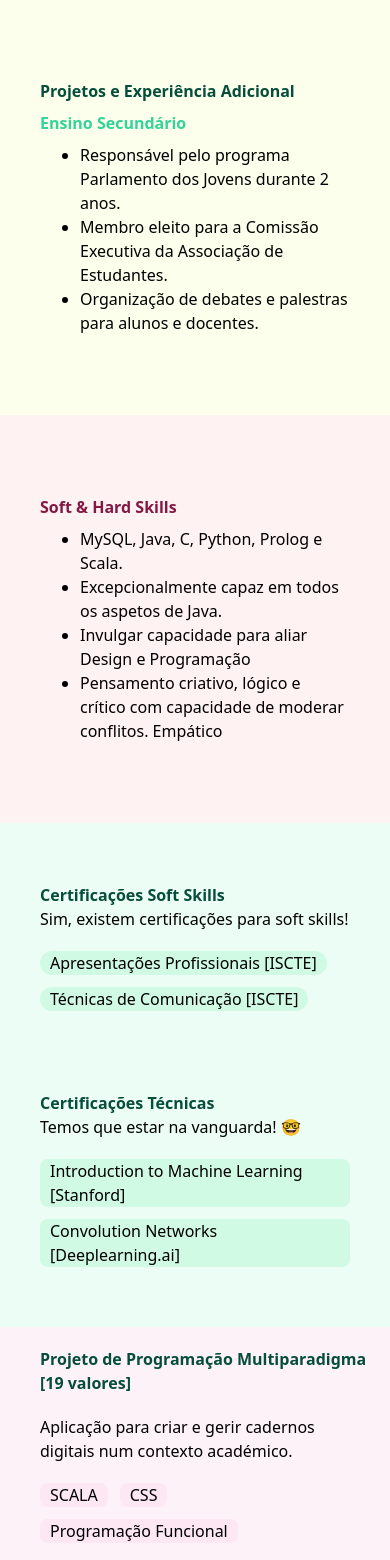
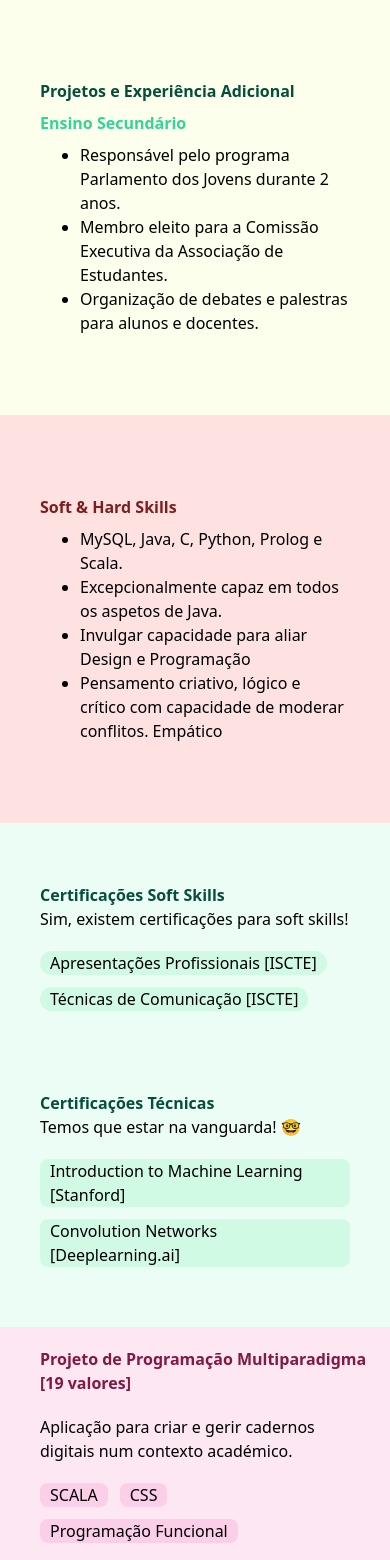
Before and after one commit to miguel-arrf/PersonalWebsite, a Django app: page / in a window 390 px wide. Shown: the part 1279-2839 px from the top of the page. Run offline with Django 3.2, Linux system fonts and the light colour scheme; style sheets or scripts are compiled from the project's sources; some libraries are stand-ins or nearby versions.

Commit message:
Colors updated

```diff
--- a/main/templates/main.html
+++ b/main/templates/main.html
@@ -373,9 +373,9 @@
             <!-- hero wrapper -->
             <div class="grid grid-cols-1 md:grid-cols-12 md:gap-8 lg:gap-10 xl:gap-28 items-center  ">
                 <!-- hero text -->
-                <div class="forthBlock transition col-start-2 col-span-10 md:rounded-2xl px-10 py-20  sm:rounded-none"
-                     style="background: #fff2f2">
-                    <p class="forthBlockHeadline text-base font-bold text-pink-900 sm:text-lg mx-auto">
+                <div class="forthBlock transition col-start-2 col-span-10 md:rounded-2xl px-10 py-20 bg-red-100 sm:rounded-none"
+                     >
+                    <p class="forthBlockHeadline text-base font-bold text-red-900 sm:text-lg mx-auto">
                         Soft & Hard Skills
                     </p>
 
@@ -492,12 +492,12 @@
             <!-- hero wrapper -->
             <div class="grid grid-cols-1 md:grid-cols-12 md:gap-8 lg:gap-10 xl:gap-28 items-center  ">
                 <!-- hero text -->
-                <div class="sm:col-start-1 md:col-start-2 lg:col-start-2 col-span-10 md:rounded-2xl px-5 py-5 bg-pink-50 sm:sm:rounded-none">
+                <div class="sm:col-start-1 md:col-start-2 lg:col-start-2 col-span-10 md:rounded-2xl px-5 py-5 bg-pink-100 sm:sm:rounded-none">
 
                     <div class="grid  grid-cols-6 rounded-2xl   md:gap-0 lg:gap-10 items-center ">
 
                         <div class="col-span-6 lg:col-span-3 rounded-2xl pl-5  sm:pt-20 sm:pb-10 lg:py-20">
-                            <p class="text-base font-bold text-green-900 sm:text-lg mx-auto">
+                            <p class="text-base font-bold text-pink-900 sm:text-lg mx-auto">
                                 Projeto de Programação Multiparadigma [19 valores]
                             </p>
                             <p class="text-base font-light text-black pt-5 sm:text-lg mx-auto">
@@ -505,15 +505,15 @@
                             </p>
 
                             <div class="flex flex-row items-start gap-3 pt-5 flex-wrap pb-5">
-                                <p class=" text-base font-light  text-black sm:text-lg  bg-pink-100 rounded-lg px-2.5">
+                                <p class=" text-base font-light  text-black sm:text-lg  bg-pink-200 rounded-lg px-2.5">
                                     SCALA
                                 </p>
 
-                                <p class=" text-base font-light  text-black sm:text-lg  bg-pink-100 rounded-lg px-2.5">
+                                <p class=" text-base font-light  text-black sm:text-lg  bg-pink-200 rounded-lg px-2.5">
                                     CSS
                                 </p>
 
-                                <p class="text-base font-light  text-black sm:text-lg  bg-pink-100 rounded-lg px-2.5">
+                                <p class="text-base font-light  text-black sm:text-lg  bg-pink-200 rounded-lg px-2.5">
                                     Programação Funcional
                                 </p>
 
@@ -548,7 +548,7 @@
             <!-- hero wrapper -->
             <div class="grid grid-cols-1 md:grid-cols-12 md:gap-8 lg:gap-10 xl:gap-28 items-center  ">
                 <!-- hero text -->
-                <div class="sm:col-start-1 md:col-start-2 lg:col-start-2 col-span-10 md:rounded-2xl px-5 py-5 bg-gray-100 sm:sm:rounded-none">
+                <div class="sm:col-start-1 md:col-start-2 lg:col-start-2 col-span-10 md:rounded-2xl px-5 py-5 bg-gray-200 sm:sm:rounded-none">
 
                     <div class="grid  grid-cols-6 rounded-2xl   md:gap-0 lg:gap-10 items-center ">
 
@@ -561,17 +561,17 @@
                             </p>
 
                             <div class="flex flex-row items-start gap-3 pt-5 flex-wrap pb-5">
-                                <p class=" text-base font-light  text-black sm:text-lg  bg-gray-200 rounded-lg px-2.5">
+                                <p class=" text-base font-light  text-black sm:text-lg  bg-gray-300 rounded-lg px-2.5">
                                     Estatística e Probabilidades
                                 </p>
 
 
-                                <p class="text-base font-light  text-black sm:text-lg  bg-gray-200 rounded-lg px-2.5">
+                                <p class="text-base font-light  text-black sm:text-lg  bg-gray-300 rounded-lg px-2.5">
                                     Java
                                 </p>
 
                                  <a href="https://drive.google.com/file/d/12_oDRbKgF52lHoJ9TbPL0kvov-eOHGOp/view?usp=sharing" target="_blank"
-                               class="transition px-2.5 py-0.5 rounded-lg bg-gray-200 text-gray-400 hover:text-gray-500">
+                               class="transition px-2.5 py-0.5 rounded-lg bg-gray-300 text-gray-600 hover:text-gray-900">
                                 Relatório
                                 <i class="fas fa-external-link-square-alt"></i>
                             </a>
```
